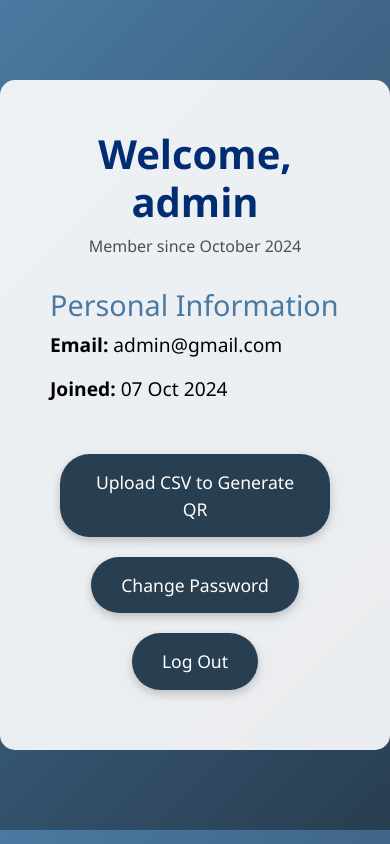
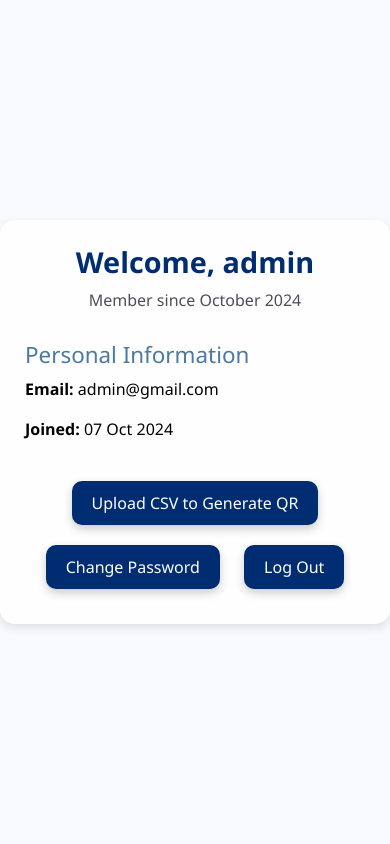
Before and after one commit to Software-DataPulse/CSV_to_QR, a Django app: page /profile/ in a window 390 px wide. Run offline with Django 5.2, Linux system fonts and the light colour scheme; a user stored in the database is signed in.

Commit message:
Update profile.html

```diff
--- a/templates/accounts/profile.html
+++ b/templates/accounts/profile.html
@@ -10,59 +10,143 @@
     <link href="https://cdn.jsdelivr.net/npm/bootstrap@5.3.0/dist/css/bootstrap.min.css" rel="stylesheet">
 
     <style>
+       html, body {
+            height: 100%; /* Ensure full height */
+            margin: 0;
+            display: flex;
+            flex-direction: column;
+        }
+
         body {
-            background: linear-gradient(135deg, #4b79a1, #283e51); /* Gradient background */
+            background-color: #f7f9fc; /* Light background color */
             font-family: 'Segoe UI', Tahoma, Geneva, Verdana, sans-serif;
-            color: #fff;
+            color: #002d72;
+            margin: 0;
         }
+
+        /* Main content wrapper */
+        .main-content {
+            flex: 1;
+            display: flex;
+            flex-direction: column;
+            justify-content: center;
+            align-items: center;
+        }
+
         .profile-container {
             background-color: rgba(255, 255, 255, 0.9); /* Semi-transparent white */
             border-radius: 15px;
             padding: 50px;
-            margin: 80px auto;
+            margin: 40px auto;
             max-width: 800px;
+            width: 100%;
             color: #000; /* For better contrast on white */
+            box-shadow: 0 4px 10px rgba(0, 0, 0, 0.1);
         }
+
         .profile-header h2 {
-            font-size: 2.5rem;
+            font-size: 2rem;
             font-weight: bold;
             color: #002d72;
         }
+
         .profile-header p {
             color: #495057;
         }
+
         .profile-info {
             margin-top: 30px;
         }
+
         .profile-info h4 {
-            font-size: 1.8rem;
+            font-size: 1.5rem;
             color: #4b79a1;
         }
+
         .profile-info p {
-            font-size: 1.2rem;
+            font-size: 1.1rem;
         }
+
         .profile-buttons {
             text-align: center;
-            margin-top: 40px;
+            margin-top: 30px;
         }
+
         .profile-buttons .btn {
             margin: 10px;
-            padding: 15px 30px;
-            border-radius: 30px;
-            font-size: 1.1rem;
-            background-color: #283e51;
+            padding: 10px 25px;
+            border-radius: 10px;
+            font-size: 1rem;
+            background-color: #002d72;
             color: #fff;
             border: none;
             box-shadow: 0 4px 10px rgba(0, 0, 0, 0.2);
         }
+
         .profile-buttons .btn:hover {
-            background-color: #4b79a1;
+            background-color: #001b47;
             transition: background-color 0.3s;
+        }
+
+        /* Footer styling */
+        footer {
+            background-color: #002d72;
+            color: white;
+            text-align: center;
+            padding: 20px 0;
+            font-size: 0.9rem;
+            position: relative;
+            bottom: 0;
+            width: 100%;
+        }
+
+        footer p {
+            margin: 0;
+        }
+
+        /* Media Queries for Mobile Responsiveness */
+        @media (max-width: 576px) {
+            .profile-container {
+                padding: 20px;
+                margin: 20px auto;
+            }
+            .profile-header h2 {
+                font-size: 1.5rem;
+            }
+            .profile-info h4 {
+                font-size: 1.3rem;
+            }
+            .profile-info p {
+                font-size: 0.9rem;
+            }
+            .profile-buttons .btn {
+                font-size: 0.9rem;
+                padding: 8px 15px;
+            }
+        }
+
+        @media (max-width: 768px) {
+            .profile-container {
+                padding: 25px;
+            }
+            .profile-header h2 {
+                font-size: 1.8rem;
+            }
+            .profile-info h4 {
+                font-size: 1.4rem;
+            }
+            .profile-info p {
+                font-size: 1rem;
+            }
+            .profile-buttons .btn {
+                font-size: 1rem;
+                padding: 10px 20px;
+            }
         }
     </style>
 </head>
 <body>
-
+<div class="main-content">
     <!-- Profile Container -->
     <div class="profile-container">
         <!-- Profile Header -->
@@ -85,7 +169,7 @@
             <a href="{% url 'logout' %}" class="btn">Log Out</a>
         </div>
     </div>
-
+</div>
     <!-- Bootstrap JS -->
     <script src="https://cdn.jsdelivr.net/npm/bootstrap@5.3.0/dist/js/bootstrap.bundle.min.js"></script>
 </body>
```
